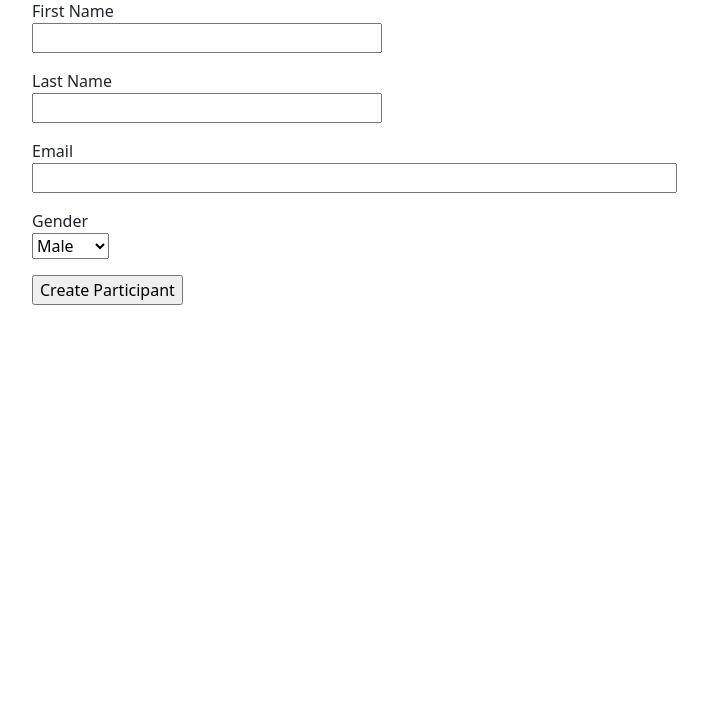
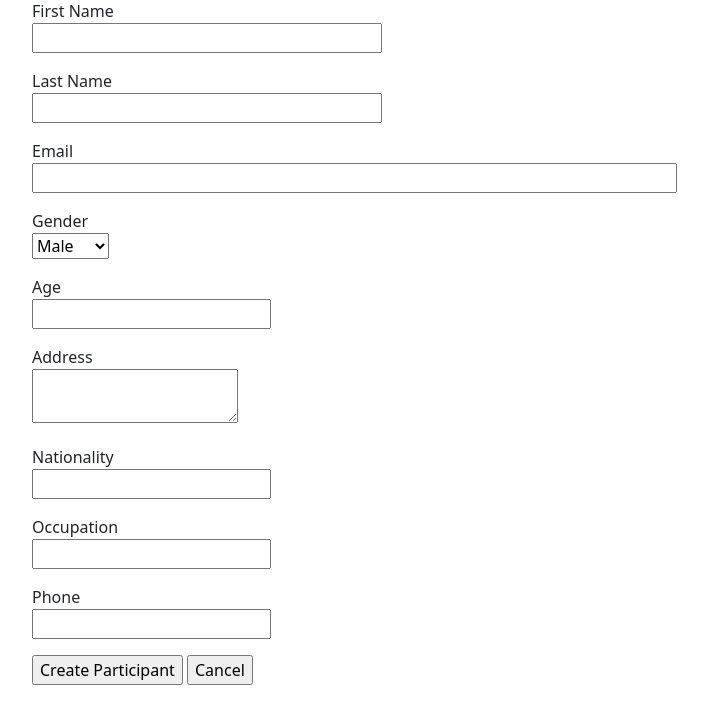
Before and after one commit to phodmc/motor-insurance-management, a Flask app: page /participant in a window 1280 px wide. Shown: the part 146-847 px from the top of the page, without its empty margins (50-758 px from the left). Before the commit the page ends 451 px from the top, so only its background shows below. Run offline with Flask 3, Linux system fonts and the light colour scheme; the visitor is signed in with stand-in values (Sample User, id 1).

Commit message:
add remaining form fields

```diff
--- a/app/templates/create_participant.html
+++ b/app/templates/create_participant.html
@@ -34,6 +34,34 @@
         {% endfor %}
     </p>
 
-    <p>{{form.submit()}}</p>
+    <p>
+        {{form.age.label}} <br />
+        {{form.age()}}
+    </p>
+
+    <p>
+        {{form.address.label}}
+        <br />
+        {{form.address()}}
+    </p>
+
+    <p>
+        {{form.nationality.label}}
+        <br />
+        {{form.nationality()}}
+    </p>
+    <p>
+        {{form.occupation.label}}
+        <br />
+        {{form.occupation()}}
+    </p>
+
+    <p>
+        {{form.phone.label}}
+        <br />
+        {{form.phone()}}
+    </p>
+
+    <p>{{form.submit()}} <input id="cancel" type="button" value="Cancel" /></p>
 </form>
 {% endblock %}
```
